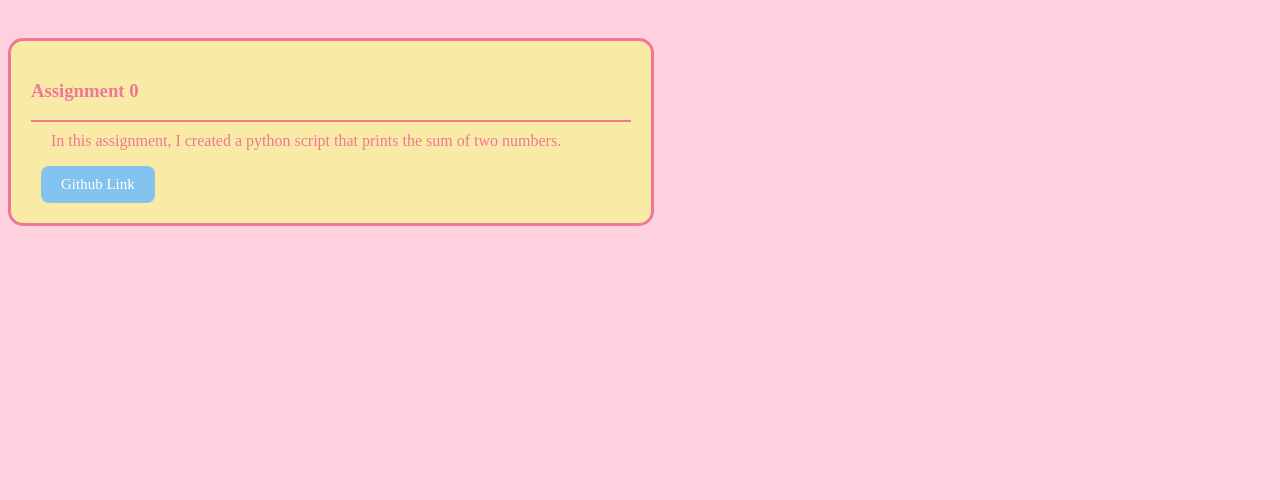
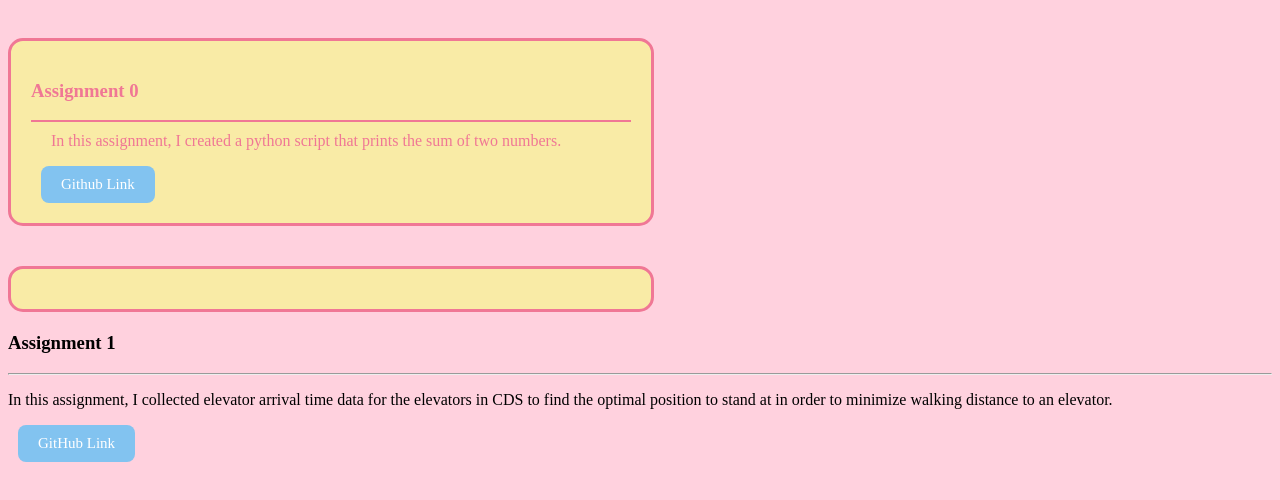
Before and after one commit to victoriaklin/victoriaklin.github.io, a plain HTML site: page assignments.html in a window 1280 px wide. Shown: the part 110-610 px from the top of the page. Drawn offline with Linux system fonts and the light colour scheme.

Commit message:
added assignment 1

```diff
--- a/assignments.html
+++ b/assignments.html
@@ -29,5 +29,13 @@
         <a href="https://github.com/victoriaklin/vicki-assignment-0.git" class="button">Github Link</a>
     </div>
 
+    <div class="assignments-container"></div>
+        <h3>Assignment 1</h3>
+        <hr>
+        <p>In this assignment, I collected elevator arrival time data for the elevators in CDS to find the optimal position to stand at in order to minimize walking distance to an elevator.</p>
+        <!-- Updated GitHub Link button -->
+        <a href="https://github.com/victoriaklin/vicki-assignment-1.git" class="button">GitHub Link</a>
+    </div>
+
 </body>
 </html>
```
